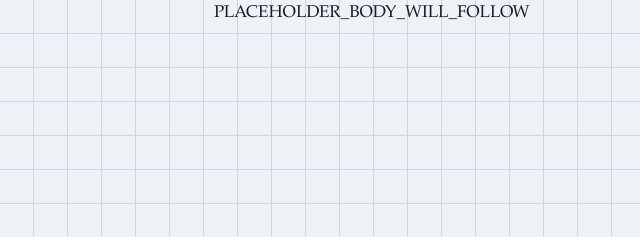
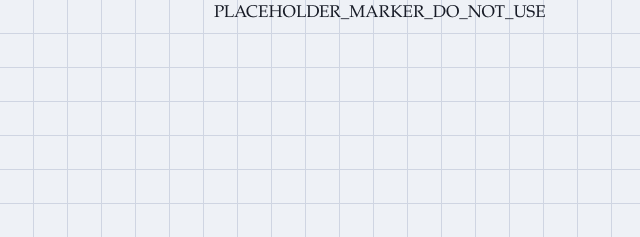
Before and after one commit to exercise69/Maxwell-Equations, a plain HTML site: page index.html in a window 1280 px wide. Shown: the top 237 px of the page, 0-640 px from the left. Drawn offline with Linux system fonts and the light colour scheme.

```diff
--- a/index.html
+++ b/index.html
@@ -169,7 +169,7 @@
 <body>
 
 <div class="wrap">
-PLACEHOLDER_BODY_WILL_FOLLOW
+PLACEHOLDER_MARKER_DO_NOT_USE
 </div>
 </body>
 </html>
```
